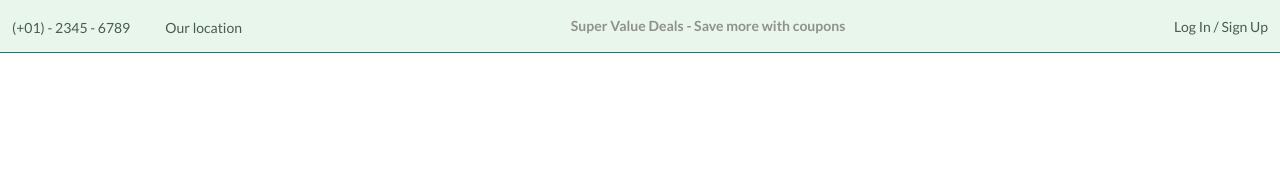
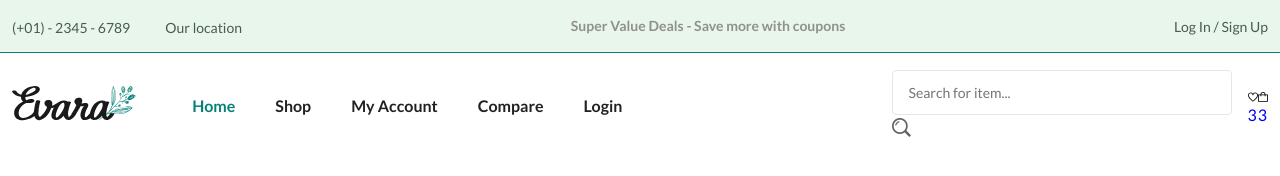
Before and after one commit to Ak-Rajak/Ecommerce-website, a plain HTML site: page ecommerce website/index.html in a window 1280 px wide. Drawn offline with Linux system fonts and the light colour scheme.

Commit message:
navbar and topbar

```diff
--- a/ecommerce website/assets/css/styles.css
+++ b/ecommerce website/assets/css/styles.css
@@ -110,6 +110,15 @@ button,textarea,input {
   margin-inline: auto;
   padding-inline: 0.75rem;
 }
+
+.form__input {
+  border: 1px solid var(--border-color-alt);
+  padding-inline: 1rem;
+  height: 45px;
+  border-radius: 0.25rem;
+  font-size: var(--small-font-size);
+}
+
 /*=============== HEADER & NAV ===============*/
 .header__top {
   background-color: var(--first-color-alt);
@@ -141,7 +150,56 @@ button,textarea,input {
 .header__top-action{
   color : var(--text-color);
 }
+
+.nav,
+.nav__menu,
+.nav__list,
+.header__user-actions {
+  display: flex;
+  align-items: center;
+}
+
+.nav {
+  height: calc(var(--header-height) + 2.5rem);
+  justify-content: space-between;
+  column-gap: 1rem;
+}
+
+.nav__logo-img {
+  width: 150px;
+}
+
+.nav__menu {
+  /* background-color: var(--first-color); */
+  width:100%;
+  margin-left:2.5rem;
+}
+
+.nav__list {
+  column-gap:2.5rem;
+  margin-right: auto;
+}
+
+.nav__link {
+  color: var(--title-color);
+  font-weight:var(--weight-700);
+  transition: all 0.2s var(--transition);
+}
+
+.header__search {
+  width: 340px;
+  position: relative;
+}
+
+.header__search .form__input {
+  width: 100%;
+}
+
 /* Active link */
+.active-link,
+.nav__link:hover {
+  color: var(--first-color);
+}
 
 /*=============== HOME ===============*/
 
--- a/ecommerce website/index.html
+++ b/ecommerce website/index.html
@@ -35,6 +35,56 @@
           </a>
         </div>
       </div>
+
+      <nav class="nav container">
+        <a href="assets/img/logo.svg" class="nav__logo">
+          <img src="assets/img/logo.svg" alt="" class="nav__logo-img">
+        </a>
+
+        <div class="nav__menu" id="nav-menu">
+          <ul class="nav__list">
+            <li class="nav__item">
+              <a href="index.html" class="nav__link active-link">Home</a>
+            </li>
+
+            <li class="nav__item">
+              <a href="shop.html" class="nav__link">Shop</a>
+            </li>
+
+            <li class="nav__item">
+              <a href="accounts.html" class="nav__link">My Account</a>
+            </li>
+
+            <li class="nav__item">
+              <a href="compare.html" class="nav__link">Compare</a>
+            </li>
+
+            <li class="nav__item">
+              <a href="login-register.html" class="nav__link">Login</a>
+            </li>
+          </ul>
+
+          <div class="header__search">
+            <input type="text" placeholder="Search for item..." class="form__input" />
+
+            <button class="search__btn">
+              <img src="assets/img/search.png" alt="">
+            </button>
+          </div>
+        </div>
+
+        <div class="header__user-actions">
+          <a href="wishlist.html" class="header__action-btn">
+            <img src="assets/img/icon-heart.svg" alt="">
+            <span class="count">3</span>
+          </a>
+
+          <a href="cart.html" class="header__action-btn">
+            <img src="assets/img/icon-cart.svg" alt="">
+            <span class="count">3</span>
+          </a>
+        </div>
+      </nav>
     </header>
 
     <!--=============== MAIN ===============-->
```
